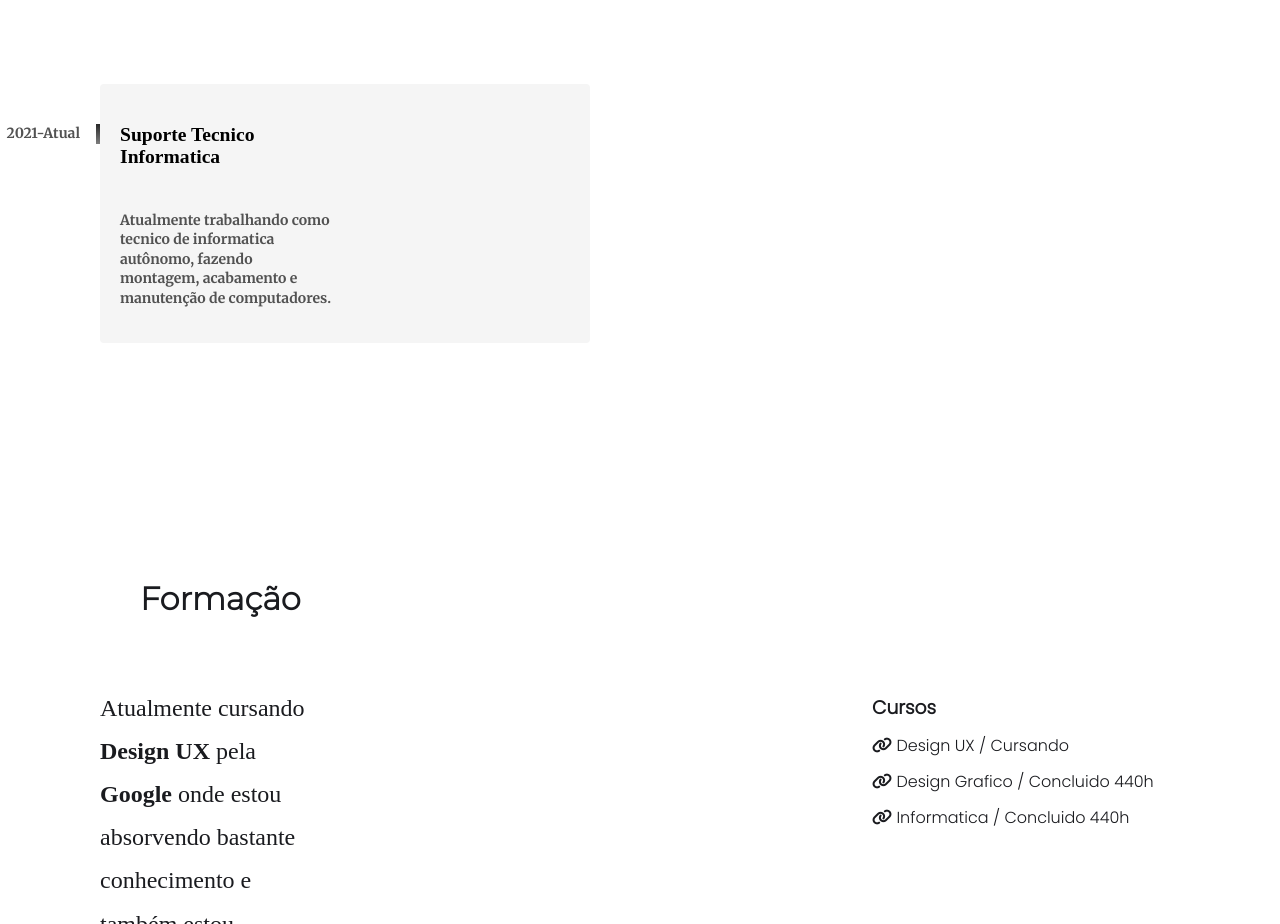
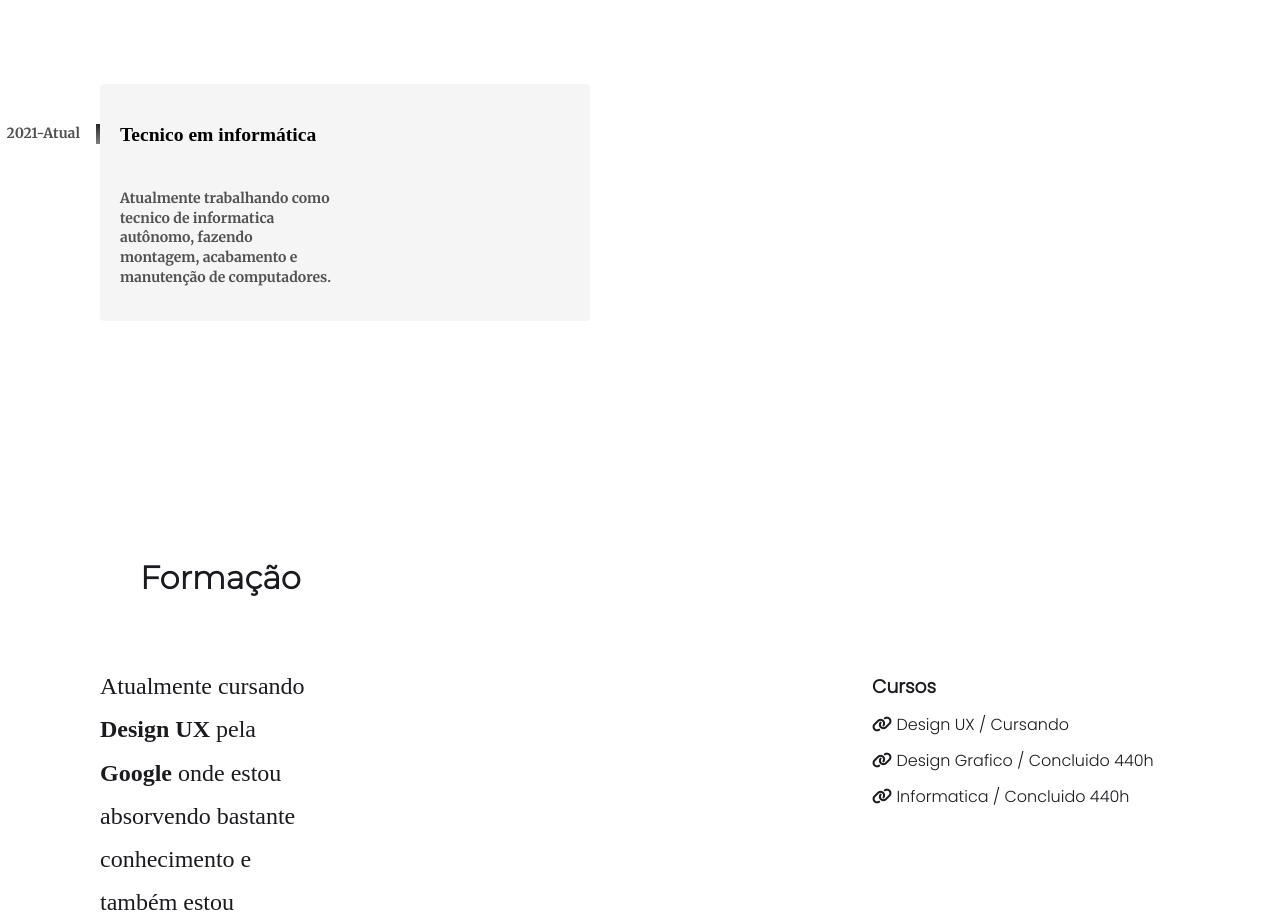
Before and after one commit to Nasargiell/Nasargiell.github.io, a plain HTML site: page index.html in a window 1280 px wide. Shown: the part 1160-2084 px from the top of the page. Drawn offline with Linux system fonts and the light colour scheme.

Commit message:
Update index.html

```diff
--- a/index.html
+++ b/index.html
@@ -63,7 +63,7 @@
     </div>
     <div class="empresa">
         <div class="empresa-ano">2021-Atual</div>
-        <h3 class="empresa-titulo">Suporte Tecnico Informatica</h3>
+        <h3 class="empresa-titulo">Tecnico em informática</h3>
         <span class="empresa-titulo"></span>
         <p class="empresa-texto">Atualmente trabalhando como tecnico de informatica autônomo, fazendo montagem,
             acabamento e manutenção de computadores.</p>
```
